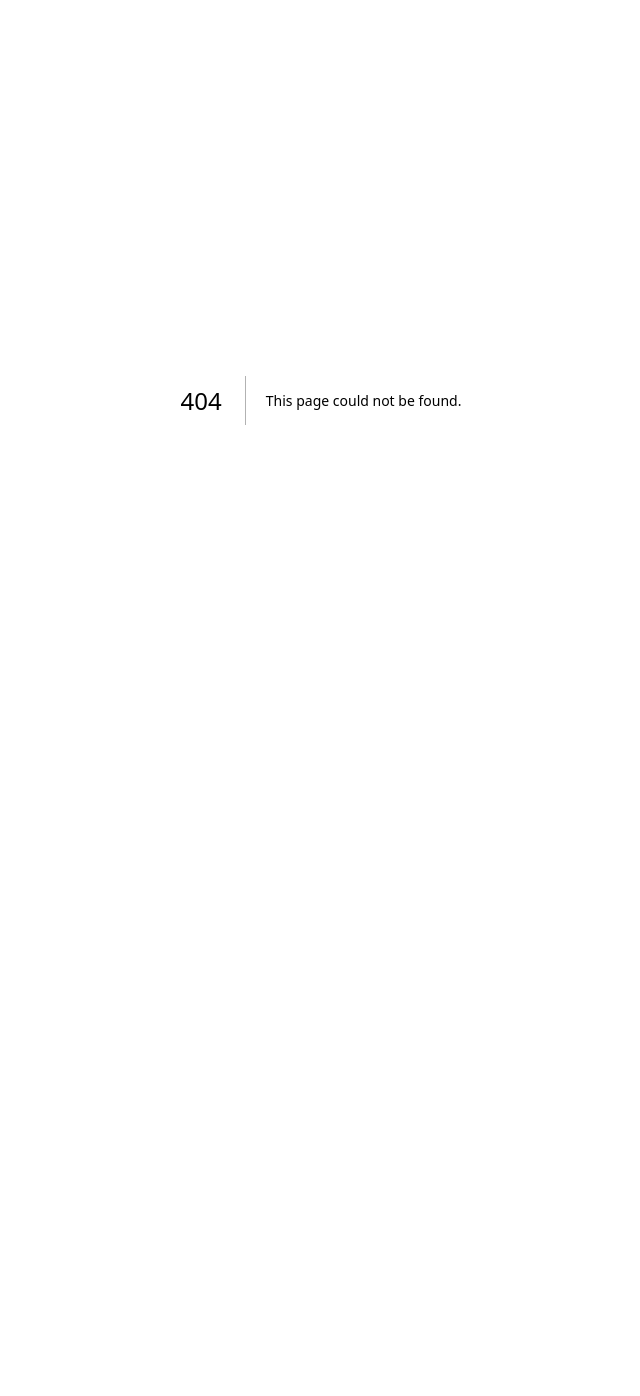
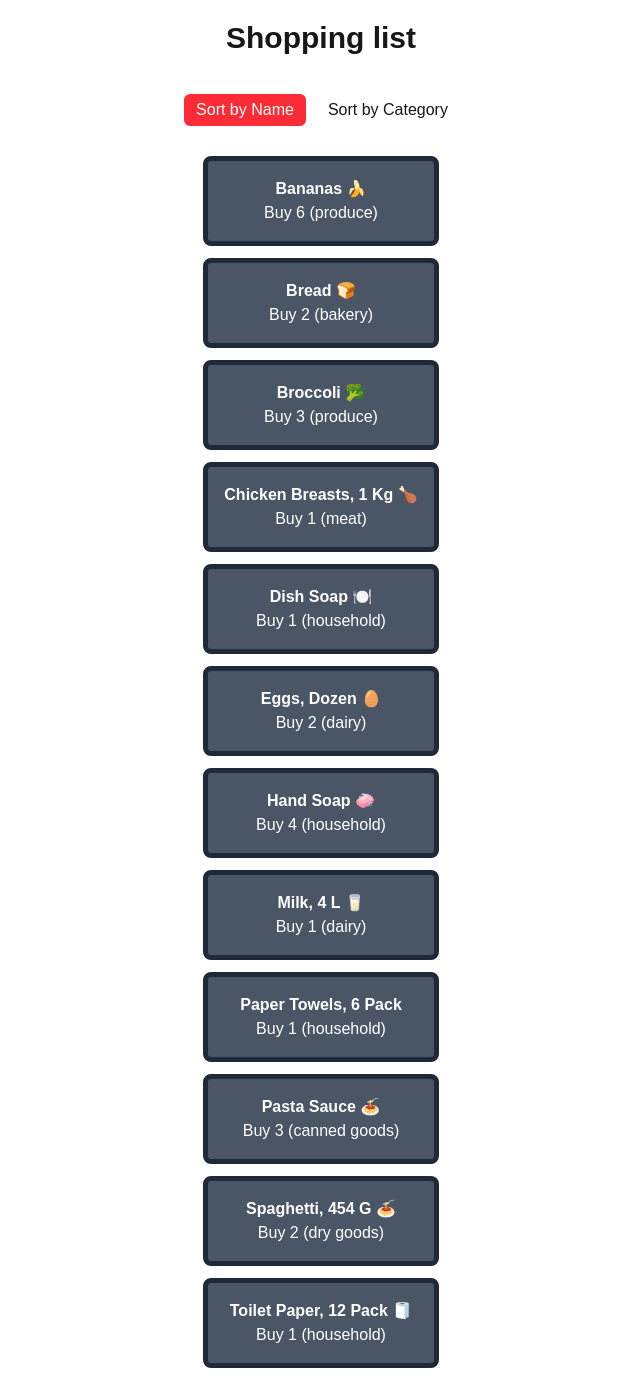
Before and after one commit to MatthewBelsha/cprg306-assignments, a Next.js app: page /week-6 in a window 1280 px wide. Before the commit this address had no page. Shown: the whole page, without its empty margins (319-959 px from the left). Before the commit the page ends 800 px from the top, so only its background shows below. Built offline with nearby package versions, Linux system fonts and the light colour scheme.

Commit message:
the week 6 sort by

```diff
--- /dev/null
+++ b/app/week-6/item-list.js
@@ -0,0 +1,65 @@
+"use client";
+import { useState } from "react";
+import Item from "./item";
+import itemsData from "./items.json";
+
+export default function ItemList() {
+  const [sortBy, setSortBy] = useState("name");
+
+  let sortedItems = [...itemsData];
+    if (sortBy === "name") {
+    sortedItems.sort((a, b) => {
+      if (a.name < b.name) return -1;
+      if (a.name > b.name) return 1;
+      return 0;
+    });
+  } else if (sortBy === "category") {
+    sortedItems.sort((a, b) => {
+      if (a.category < b.category) return -1;
+      if (a.category > b.category) return 1;
+      return 0;
+    });
+  }
+
+  // Use normal if statements for button classes
+  let nameButtonClass = "px-3 py-1 rounded-lg ";
+  if (sortBy === "name") {
+    nameButtonClass += "bg-red-500 text-white border-2 border-white";
+  } else {
+    nameButtonClass += "bg-red-900";
+  }
+
+  let categoryButtonClass = "px-3 py-1 rounded-lg ";
+  if (sortBy === "category") {
+    categoryButtonClass += "bg-red-500 text-white border-2 border-white";
+  } else {
+    categoryButtonClass += "bg-red-90 0";
+  }
+
+  return (
+    <main className="flex flex-col items-center">
+      <div className="flex gap-2 mb-4">
+        <button onClick={() => setSortBy("name")}
+        className={nameButtonClass}>
+          Sort by Name
+        </button>
+        <button
+          onClick={() => setSortBy("category")}
+          className={categoryButtonClass}>
+          Sort by Category
+        </button>
+      </div>
+
+      <ul>
+        {sortedItems.map((item) => (
+          <Item
+            key={item.id}
+            name={item.name}
+            quantity={item.quantity}
+            category={item.category}
+          />
+        ))}
+      </ul>
+    </main>
+  );
+}
--- /dev/null
+++ b/app/week-6/item.js
@@ -0,0 +1,8 @@
+export default function Item({ name, quantity, category }) {
+  return (
+    <li className="m-3 p-4 rounded-lg bg-gray-600 text-white border-5 border-gray-800">
+      <b className="capitalize">{name}</b> <br />
+      Buy {quantity} ({category})
+    </li>
+  );
+}
--- /dev/null
+++ b/app/week-6/items.json
@@ -0,0 +1,74 @@
+[
+  {
+    "id": "1h2GJKH12gkHG31h1H",
+    "name": "milk, 4 L 🥛",
+    "quantity": 1,
+    "category": "dairy"
+  },
+  {
+    "id": "2KJH3k2j3H1k2J3K1H",
+    "name": "bread 🍞",
+    "quantity": 2,
+    "category": "bakery"
+  },
+  {
+    "id": "3h2KJH3k2j3H1k2J3",
+    "name": "eggs, dozen 🥚",
+    "quantity": 2,
+    "category": "dairy"
+  },
+  {
+    "id": "4k2J3K1H2GJKH12gk",
+    "name": "bananas 🍌",
+    "quantity": 6,
+    "category": "produce"
+  },
+  {
+    "id": "5H1h1H2KJH3k2j3H",
+    "name": "broccoli 🥦",
+    "quantity": 3,
+    "category": "produce"
+  },
+  {
+    "id": "6H1k2J3K1H2GJKH1",
+    "name": "chicken breasts, 1 kg 🍗",
+    "quantity": 1,
+    "category": "meat"
+  },
+  {
+    "id": "7gkHG31h1H2KJH3k",
+    "name": "pasta sauce 🍝",
+    "quantity": 3,
+    "category": "canned goods"
+  },
+  {
+    "id": "8j3H1k2J3K1H2GJK",
+    "name": "spaghetti, 454 g 🍝",
+    "quantity": 2,
+    "category": "dry goods"
+  },
+  {
+    "id": "9H12gkHG31h1H2KJ",
+    "name": "toilet paper, 12 pack 🧻",
+    "quantity": 1,
+    "category": "household"
+  },
+  {
+    "id": "10H3k2j3H1k2J3K1",
+    "name": "paper towels, 6 pack",
+    "quantity": 1,
+    "category": "household"
+  },
+  {
+    "id": "11k2J3K1H2GJKH12",
+    "name": "dish soap 🍽️",
+    "quantity": 1,
+    "category": "household"
+  },
+  {
+    "id": "12GJKH12gkHG31h1",
+    "name": "hand soap 🧼",
+    "quantity": 4,
+    "category": "household"
+  }
+]
--- /dev/null
+++ b/app/week-6/page.js
@@ -0,0 +1,13 @@
+import ItemList from "./item-list";
+export default function Page() {
+  return (
+    <main className="flex flex-col items-center justify-center ">
+      <h1 className="p-2 m-3 justify-center text-center text-3xl font-bold">
+        Shopping list
+      </h1>
+      <div className="space-y-4 p-4 justify-center text-center rounded-lg">
+        <ItemList />
+      </div>
+    </main>
+  );
+}
```
